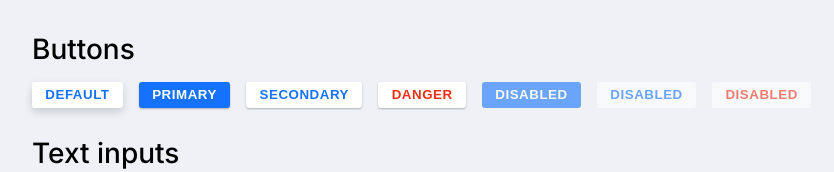
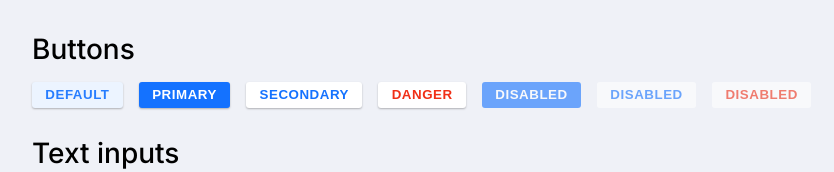
Before and after one commit to Acowdy/aether-react, a React (Create React App) app: page / in a window 1280 px wide. In both pictures the pointer is over the button "DEFAULT". Shown: the top 172 px of the page, without its empty margins (0-834 px from the left). Built offline with nearby package versions, Linux system fonts and the light colour scheme.

Commit message:
Remove hover box shadow

```diff
--- a/src/styles/Button.scss
+++ b/src/styles/Button.scss
@@ -20,12 +20,12 @@
 
     transition:
         box-shadow $transition-time,
-        transform $transition-time,
         background-color $transition-time,
         color $transition-time;
 
     &:hover {
-        box-shadow: $drop-shadow-2;
+        color: mix($color-fg, $color-bg, 92);
+        background-color: mix($color-bg, $color-fg, 92);
     }
 
     &:active {
```
